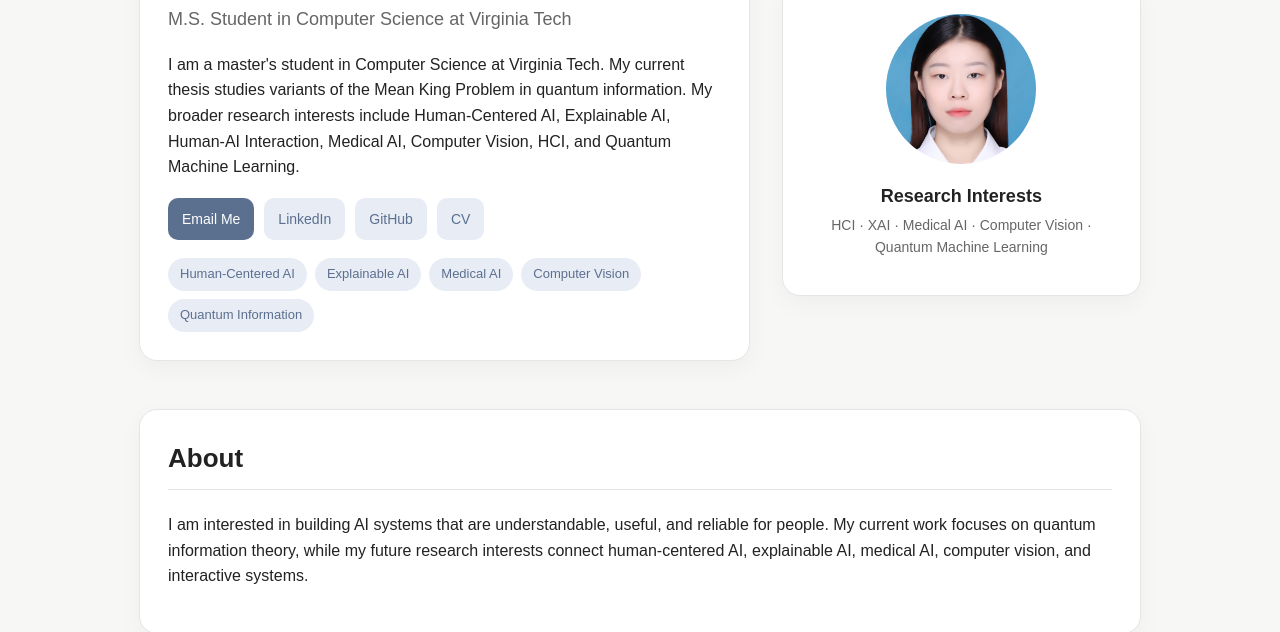
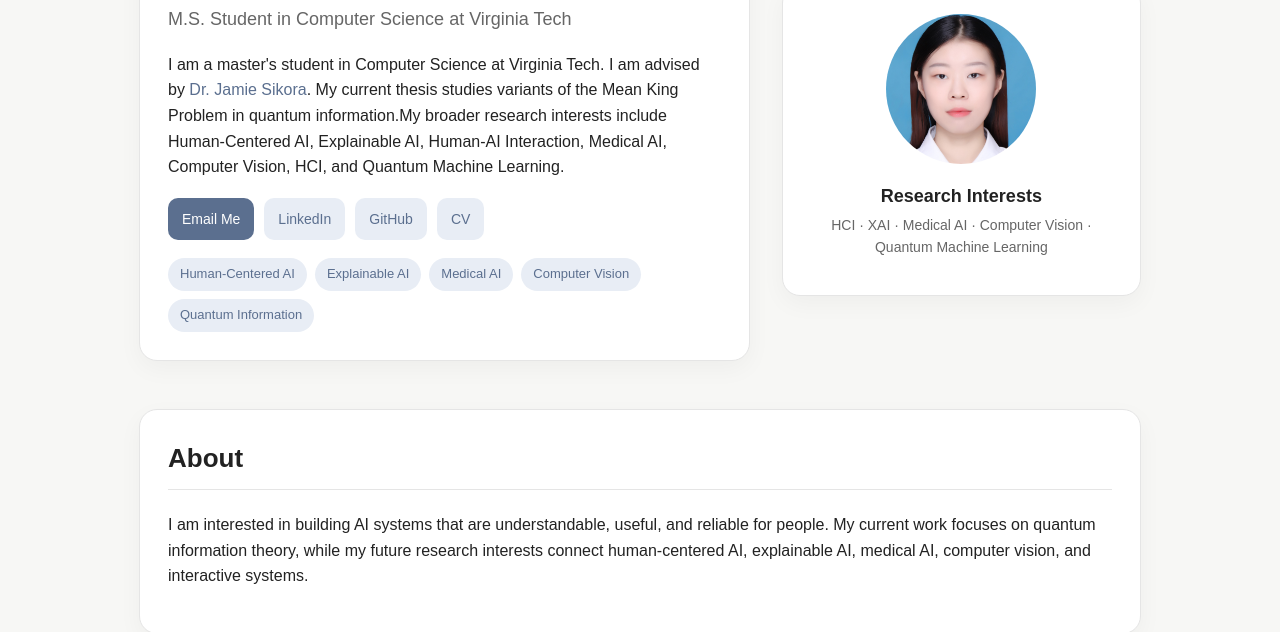
Before and after one commit to xinbeizhu/xinbeizhu.github.io, a plain HTML site: page index.html in a window 1280 px wide. Shown: the part 186-818 px from the top of the page. Drawn offline with Linux system fonts and the light colour scheme.

Commit message:
Update advisor information in index.html

```diff
--- a/index.html
+++ b/index.html
@@ -269,7 +269,8 @@
         <h1>Xinbei Zhu</h1>
         <div class="subtitle">M.S. Student in Computer Science at Virginia Tech</div>
         <p>
-          I am a master's student in Computer Science at Virginia Tech. My current thesis studies variants of the Mean King Problem in quantum information. My broader research interests include Human-Centered AI, Explainable AI, Human-AI Interaction, Medical AI, Computer Vision, HCI, and Quantum Machine Learning.
+          I am a master's student in Computer Science at Virginia Tech. I am advised by <a href="https://cs.vt.edu/people/faculty/jamie-sikora.html" target="_blank">Dr. Jamie Sikora</a>.
+          My current thesis studies variants of the Mean King Problem in quantum information.My broader research interests include Human-Centered AI, Explainable AI, Human-AI Interaction, Medical AI, Computer Vision, HCI, and Quantum Machine Learning.
         </p>
         <div class="button-row">
           <a class="button" href="mailto:helen19@vt.edu">Email Me</a>
```
